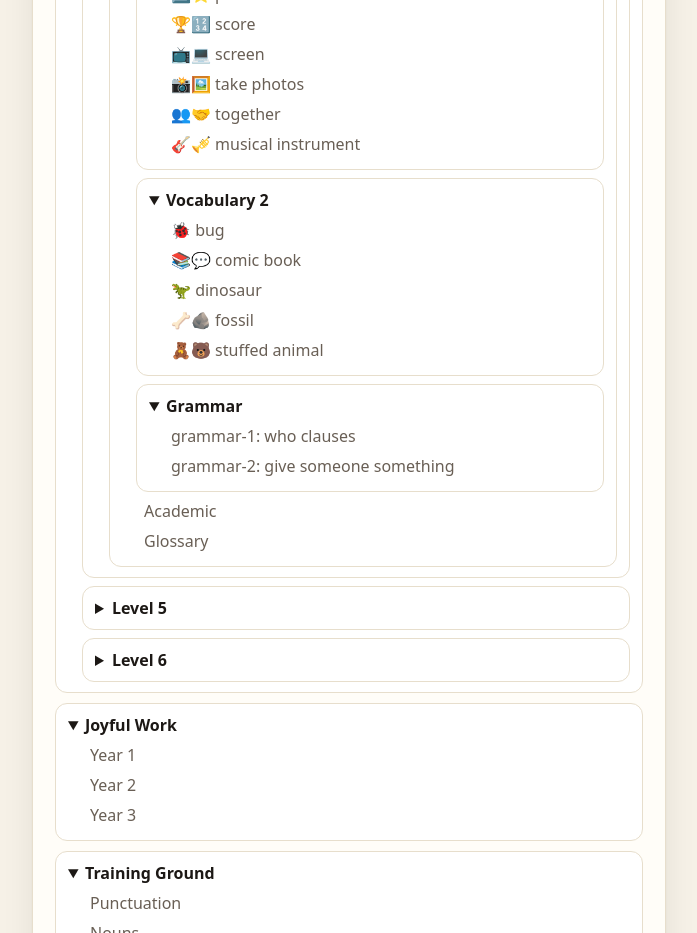
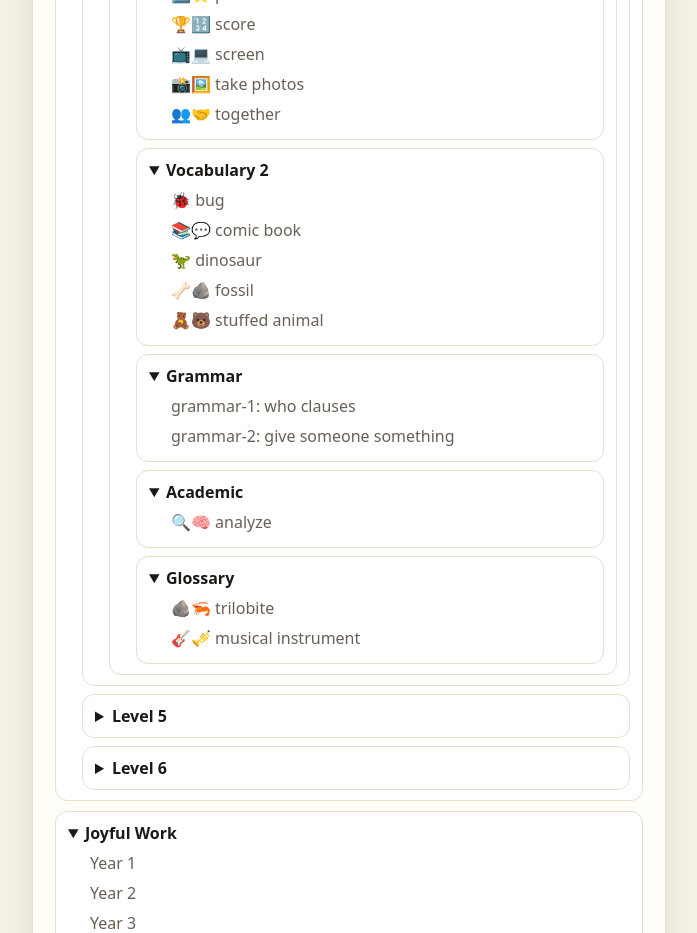
Before and after one commit to leaneritan/LEEA, a Next.js app: page /reference in a window 1280 px wide. Shown: the part 900-1833 px from the top of the page, without its empty margins (580-1277 px from the left). Built offline with nearby package versions, Linux system fonts and the light colour scheme.

Commit message:
Show Unit 8 glossary in reference tree

```diff
--- a/src/components/ReferencePage.tsx
+++ b/src/components/ReferencePage.tsx
@@ -3,7 +3,15 @@
 import Link from "next/link";
 import { useMemo, useState } from "react";
 import { BookOpen, Search } from "lucide-react";
-import { grammarPoints, unit8GrammarItems, unit8Vocab1Items, unit8Vocab2Items, vocabularyItems } from "@/data/reference";
+import {
+  grammarPoints,
+  unit8AcademicItems,
+  unit8GlossaryItems,
+  unit8GrammarItems,
+  unit8Vocab1Items,
+  unit8Vocab2Items,
+  vocabularyItems
+} from "@/data/reference";
 
 type ReferenceMode = "source" | "vocabulary" | "grammar" | "known" | "unknown";
 
@@ -134,8 +142,18 @@ function SourceTree() {
                       <TreeLink href={`/reference/grammar/${grammar.id}`} key={grammar.id} label={`${grammar.component}: ${grammar.shortName}`} />
                     ))}
                   </details>
-                  <TreeLink href="/reference" label="Academic" />
-                  <TreeLink href="/reference" label="Glossary" />
+                  <details open>
+                    <summary>Academic</summary>
+                    {unit8AcademicItems.map((word) => (
+                      <TreeLink href={`/reference/vocabulary/${word.id}`} key={word.id} label={`${word.emoji} ${word.word}`} />
+                    ))}
+                  </details>
+                  <details open>
+                    <summary>Glossary</summary>
+                    {unit8GlossaryItems.map((word) => (
+                      <TreeLink href={`/reference/vocabulary/${word.id}`} key={word.id} label={`${word.emoji} ${word.word}`} />
+                    ))}
+                  </details>
                 </details>
               ) : (
                 <span className="tree-placeholder">Units will appear here.</span>
--- a/src/data/reference.ts
+++ b/src/data/reference.ts
@@ -34,8 +34,20 @@ function toVocabularyItem(word: UnitVocabularyWord): VocabularyItem {
 
 export const vocabularyItems: VocabularyItem[] = unit8Vocabulary.words.map(toVocabularyItem);
 
-export const unit8Vocab1Items = vocabularyItems.filter((item) => item.sources.some((source) => source.tag === "OW4-U8-V1"));
-export const unit8Vocab2Items = vocabularyItems.filter((item) => item.sources.some((source) => source.tag === "OW4-U8-V2"));
+export const unit8Vocab1Items = vocabularyItems.filter(
+  (item) => item.type === "vocabulary" && item.sources.some((source) => source.tag === "OW4-U8-V1")
+);
+export const unit8Vocab2Items = vocabularyItems.filter(
+  (item) => item.type === "vocabulary" && item.sources.some((source) => source.tag === "OW4-U8-V2")
+);
+export const unit8AcademicItems = vocabularyItems.filter(
+  (item) => item.type === "academic" && item.sources.some((source) => source.course === "our-world" && source.level === 4 && source.unit === 8)
+);
+export const unit8GlossaryItems = vocabularyItems.filter(
+  (item) =>
+    (item.type === "content" || item.type === "related" || item.type === "glossary") &&
+    item.sources.some((source) => source.course === "our-world" && source.level === 4 && source.unit === 8)
+);
 
 function toGrammarPoint(point: UnitGrammarPoint): GrammarPoint {
   return {
```
